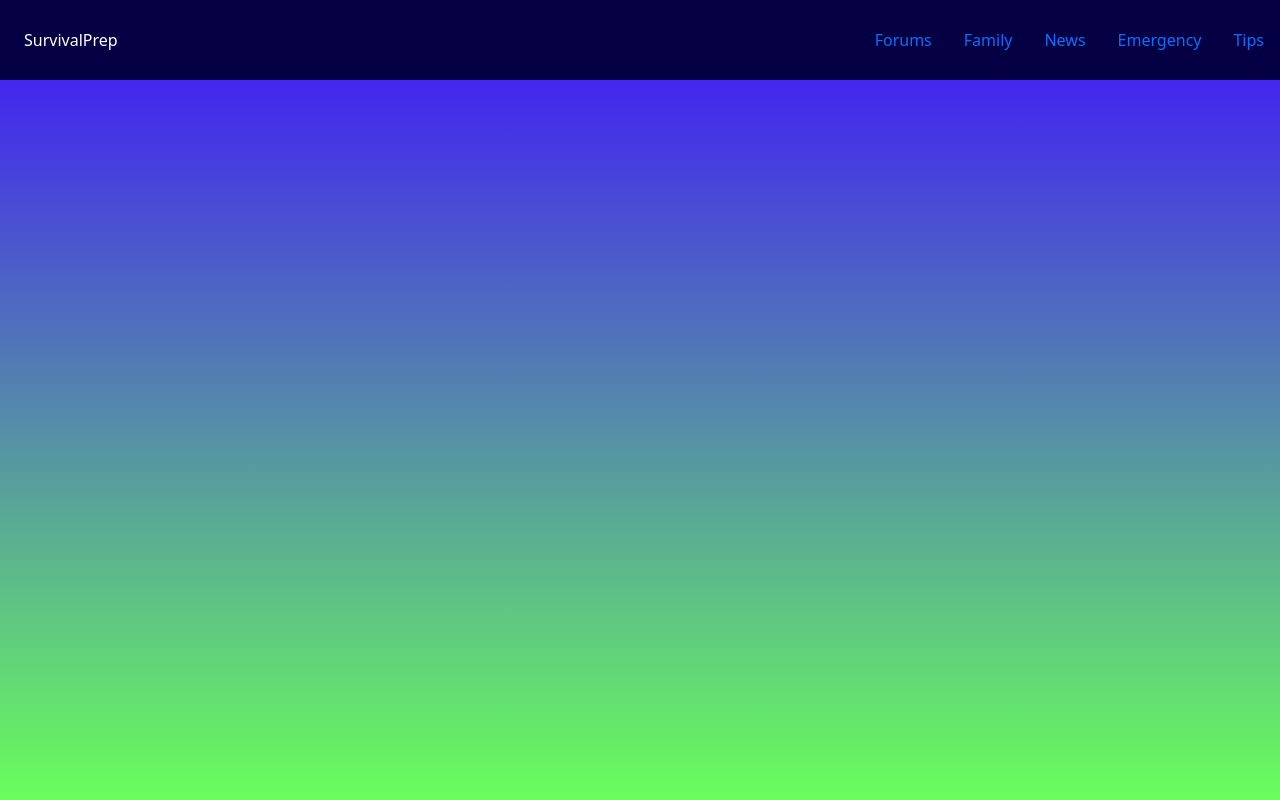
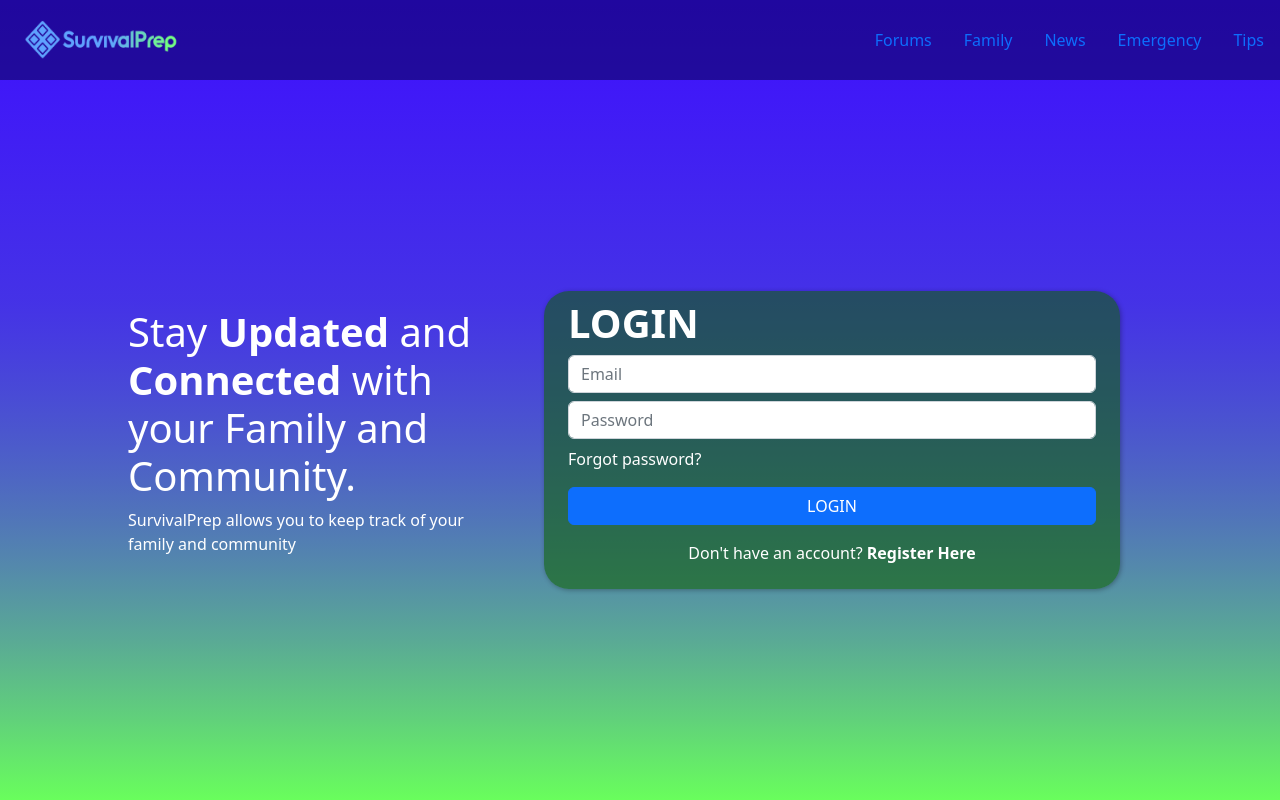
Before and after one commit to CodeLynch/SurvivalPrep-FrontEnd, a React (Create React App) app: page / in a window 1280 px wide. Built offline with nearby package versions, Linux system fonts and the light colour scheme.

Commit message:
Modified Landing Page

```diff
--- a/src/App.css
+++ b/src/App.css
@@ -14,9 +14,10 @@
 }
 
 .App-container {
-  min-width: 100vw;
-  min-height: 100vh;
+  width: 100vw;
+  height: 100vh;
   color: white;
+  background-image: linear-gradient(rgb(62, 14, 255), 70%, rgb(105, 254, 92));;
 }
 
 .App-link {
--- a/src/App.js
+++ b/src/App.js
@@ -1,12 +1,14 @@
 import './App.css';
 import 'bootstrap/dist/css/bootstrap.min.css';
 import NavBar from './components/NavBar';
+import LandingPage from './components/LandingPage';
 
 function App() {
   return (
     <div className='App'>
       <div className='App-container'>
-        <NavBar></NavBar>
+        <NavBar/>
+        <LandingPage/>
       </div>
     </div>
   );
--- /dev/null
+++ b/src/components/LandingPage.js
@@ -0,0 +1,41 @@
+
+import './containerStyles.css';
+import Form from 'react-bootstrap/Form';
+import Button from 'react-bootstrap/Button';
+
+function LandingPage() {
+  return (
+    <div className='container'>
+        <div className="d-flex flex-row align-items-center justify-content-center" style={{height:'90vh'}}>
+            <div style={{width:'30vw'}}>
+                <h1>Stay <strong>Updated</strong> and <strong>Connected</strong> with your Family and Community.</h1>
+                <p>SurvivalPrep allows you to keep track of your family and community</p>
+            </div>
+            <div className="d-flex justify-content-center" style={{width:'50vw'}}>
+                <div style={{width:'90%', height:'90%'}} className='px-4 py-2 MainContainer'>
+                    <h1><strong>LOGIN</strong></h1>
+                    <Form.Control
+                        className='mb-2'
+                        type="text"
+                        id="formEmail"
+                        placeholder='Email'
+                    />
+                    <Form.Control
+                        className='mb-2'
+                        type="password"
+                        id="formPassword"
+                        placeholder='Password'
+                    />
+                    <a href='/' style={{textDecoration:'none', color:'white'}}><p>Forgot password?</p></a>
+                    <div style={{width:'100%'}}>
+                    <Button variant="primary" style={{width:'100%'}} className="mb-3">LOGIN</Button>
+                    <p className='text-center'>Don't have an account? <a href='/' style={{textDecoration:'none', color:'white'}}><strong>Register Here</strong></a></p>
+                    </div>
+                </div>
+            </div>
+        </div>
+    </div>
+  );
+}
+
+export default LandingPage;
--- a/src/components/NavBar.css
+++ b/src/components/NavBar.css
@@ -1,5 +1,5 @@
 .NavBar {
-    background-color: rgba(5,0,67,51);
+    background-color: rgba(5,0,67,.51);
     text-decoration: none;
   }
 .linksColor {
--- a/src/components/NavBar.js
+++ b/src/components/NavBar.js
@@ -4,12 +4,18 @@ import './NavBar.css';
 
 function NavBar() {
   return (
-    <div class="d-flex flex-row">
+    <div className="d-flex flex-row">
       <div>
         <Nav className='NavBar p-2 d-flex align-items-center' style={{height:"10vh", width:"20vw"}}>
         <Nav.Item>
           <NavLink className='navbar-brand'>
-            SurvivalPrep
+          <img
+              src="/BrandLogo.png"
+              width="155"
+              height="40"
+              className="d-inline-block"
+              alt="SurvivalPrep logo"
+            />
           </NavLink>
         </Nav.Item>
         </Nav>
--- /dev/null
+++ b/src/components/containerStyles.css
@@ -0,0 +1,17 @@
+.MainContainer {
+    border-radius: 25px;
+    background: rgba(14,97,0,.57);
+    box-shadow: 1px 1px 5px rgba(1, 2, 3, 0.30);
+  }
+
+.SecondaryContainer {
+    border-radius: 12px;
+    background: rgba(0,3,77,.45);
+    box-shadow: 1px 1px 5px rgba(1, 2, 3, 0.30);
+  }
+
+.RounderSecondaryContainer {
+    border-radius: 22px;
+    background: rgba(0,3,77,.45);
+    box-shadow: 1px 1px 5px rgba(1, 2, 3, 0.30);
+  }
```
Also changed, not shown: public/BrandLogo.png (added).
